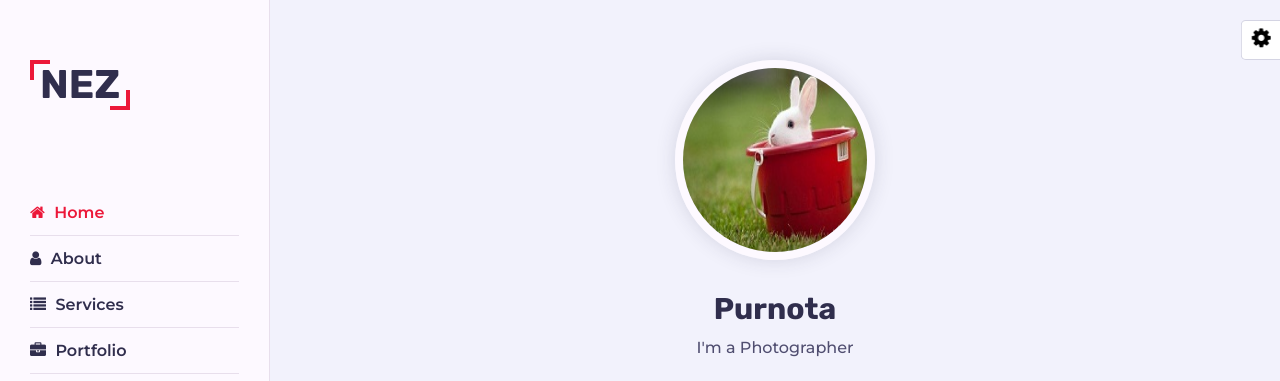
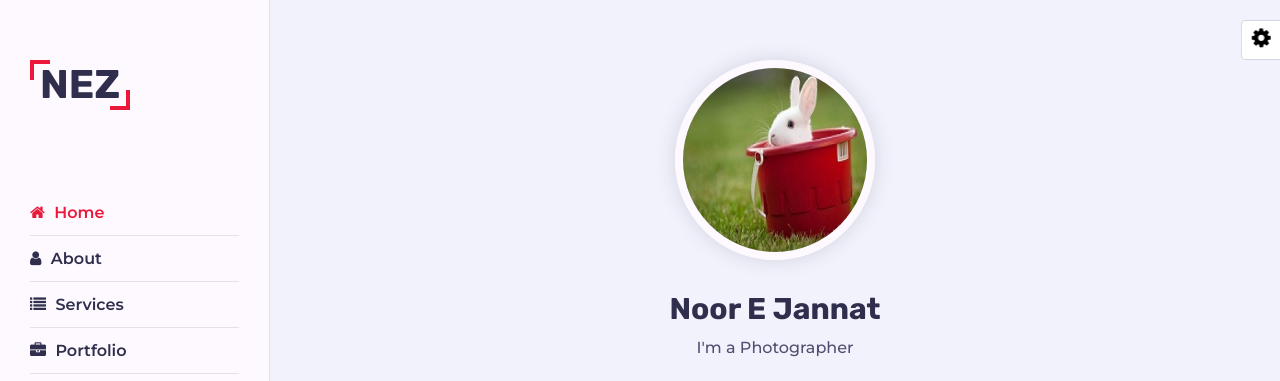
Before and after one commit to HtmlCodePlan/jannat, a plain HTML site: page index.html in a window 1280 px wide. Shown: the top 381 px of the page. Drawn offline with Linux system fonts and the light colour scheme.

Commit message:
Update index.html

```diff
--- a/index.html
+++ b/index.html
@@ -100,7 +100,7 @@
                 <div class="container">
                     <div class="intro">
                         <img src="images/Best.jpg" alt="Profile img" class="shadow-dark">
-                        <h1>Purnota</h1>
+                        <h1>Noor E Jannat</h1>
                         <p>I'm a Photographer</p>
                         <div class="social-links">
                             <a href="https://twitter.com/"><i class="fa fa-twitter"></i></a>
```
